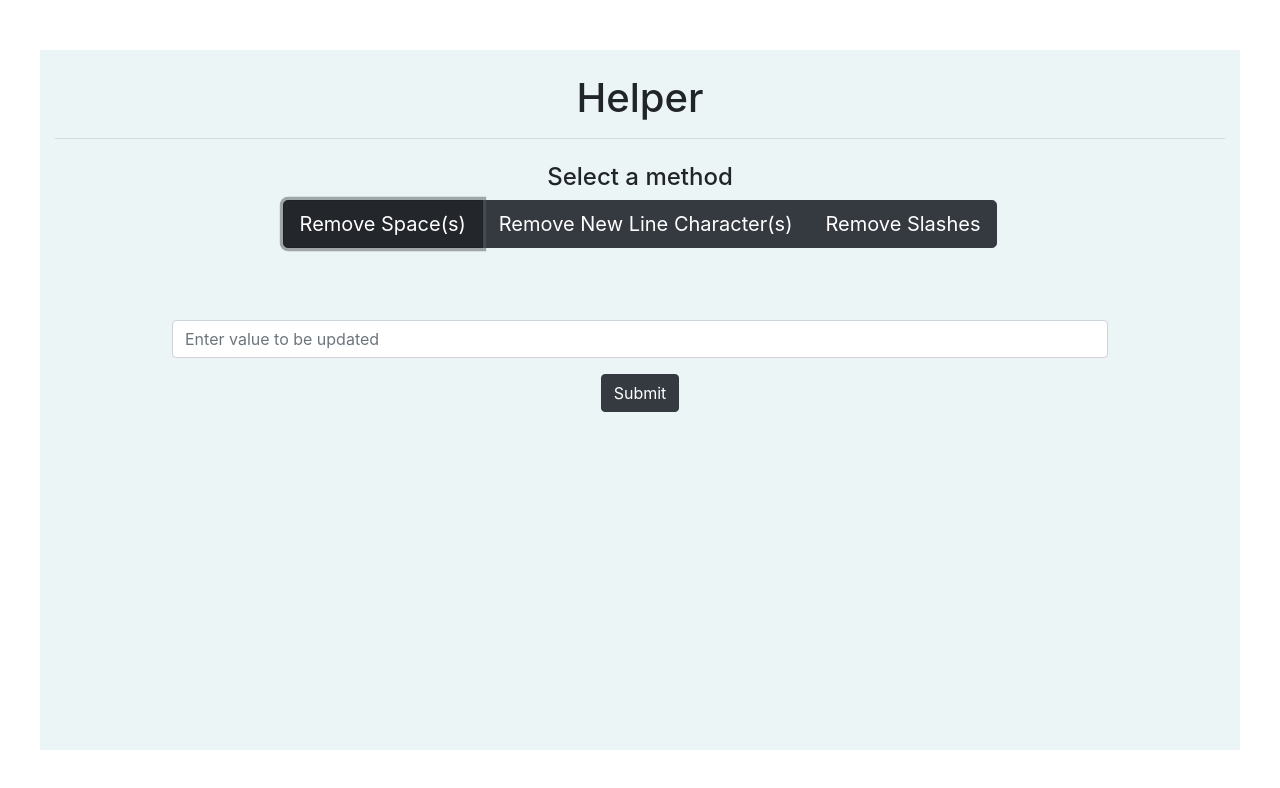
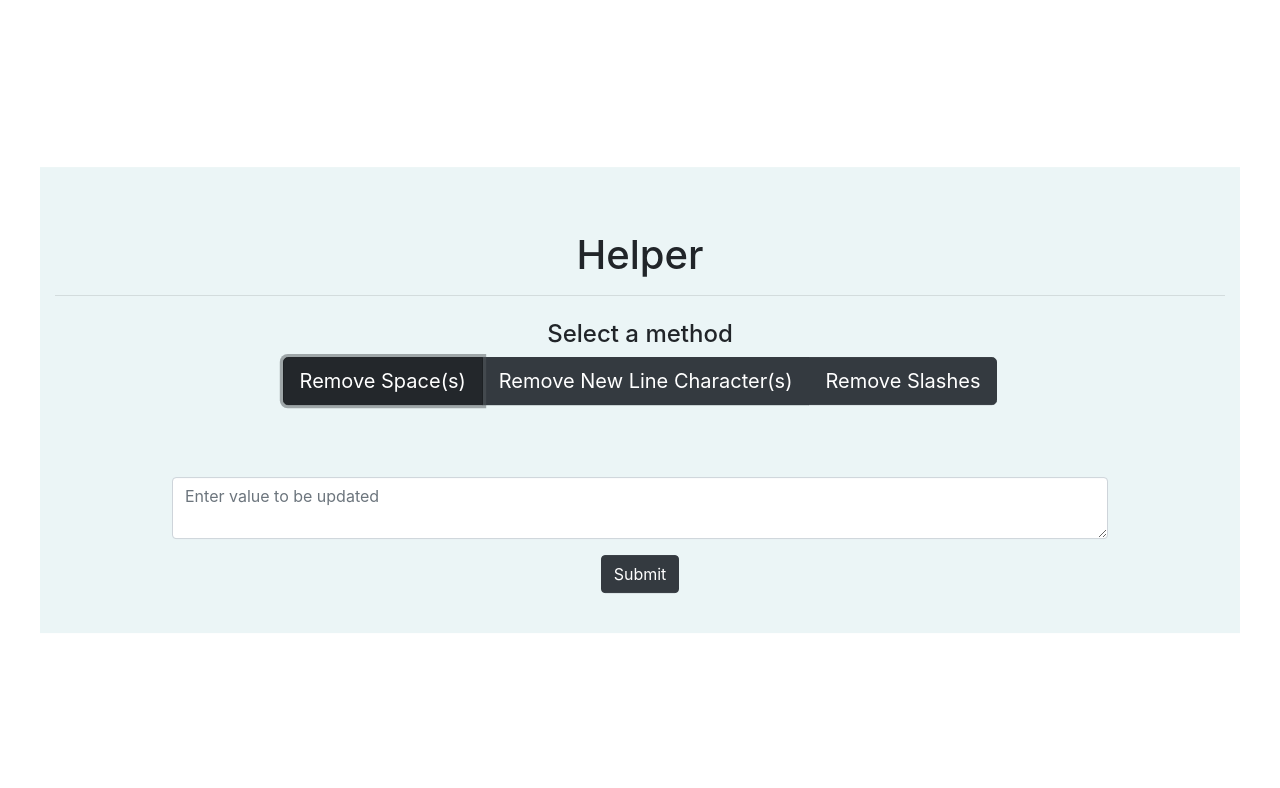
Before and after one commit to MarleeG/WorkHelper, a React (Create React App) app: page / in a window 1280 px wide. Both pictures are taken after a click on the button "Remove Space(s)". Shown: the top 788 px of the page. Built offline with nearby package versions, Linux system fonts and the light colour scheme.

Commit message:
results of remove space function are shown in the UI

```diff
--- a/public/index.html
+++ b/public/index.html
@@ -23,8 +23,12 @@
       Learn how to configure a non-root public URL by running `npm run build`.
     -->
 
+  <!-- jQuery -->
+  <script src="https://code.jquery.com/jquery-3.4.1.min.js"
+    integrity="sha256-CSXorXvZcTkaix6Yvo6HppcZGetbYMGWSFlBw8HfCJo=" crossorigin="anonymous"></script>
   <!-- Latest compiled and minified CSS -->
-  <link rel="stylesheet" href="https://stackpath.bootstrapcdn.com/bootstrap/4.4.1/css/bootstrap.min.css" integrity="sha384-Vkoo8x4CGsO3+Hhxv8T/Q5PaXtkKtu6ug5TOeNV6gBiFeWPGFN9MuhOf23Q9Ifjh" crossorigin="anonymous">
+  <link rel="stylesheet" href="https://stackpath.bootstrapcdn.com/bootstrap/4.4.1/css/bootstrap.min.css"
+    integrity="sha384-Vkoo8x4CGsO3+Hhxv8T/Q5PaXtkKtu6ug5TOeNV6gBiFeWPGFN9MuhOf23Q9Ifjh" crossorigin="anonymous">
   <title>Helper - MG</title>
 </head>
 
@@ -41,6 +45,52 @@
       To begin the development, run `npm start` or `yarn start`.
       To create a production bundle, use `npm run build` or `yarn build`.
     -->
+
+  <script>
+    $(document).ready(function () {
+      // var textarea = document.querySelector(".autoresizing");
+      // textarea = textarea.addEventListener('input', autoResize, false);
+
+      // document.addEventListener('input', function (event) {
+      //   console.log(event.target.tag);
+      //   if (event.target.tagName.toLowerCase() !== 'textarea') return;
+      //   // autoExpand(event.target);
+      //   // autoResize();
+      // }, false);
+
+      // var autoExpand = function (field) {
+      //   // Reset field height
+      //   field.style.height = 'inherit';
+
+      //   var computed = window.getComputedStyle(field);
+      //   // Calculate the height
+      //   var height = parseInt(computed.getPropertyValue('border-top-width'), 10)
+      //     + parseInt(computed.getPropertyValue('padding-top'), 10)
+      //     + field.scrollHeight
+      //     + parseInt(computed.getPropertyValue('padding-bottom'), 10)
+      //     + parseInt(computed.getPropertyValue('border-bottom-width'), 10);
+      // };
+
+
+
+      // function autoResize() {
+      //   this.style.height = 'auto';
+      //   this.style.height = this.scrollHeight + 'px';
+      // }
+
+
+      // $('.autoresizing').on('input', function () {
+      //       this.style.height = 'auto';
+
+      //       this.style.height =
+      //               (this.scrollHeight) + 'px';
+      //   });
+
+      // $('.autoresizing').autoResize();
+
+
+    });
+  </script>
 </body>
 
 </html>
--- a/src/method/components/base.css
+++ b/src/method/components/base.css
@@ -1,9 +1,11 @@
 .base{
     background-color: #EBF5F6;
-    height: 700px;
+    height: auto;
     width: 1200px;
     position: absolute;
     top: 50%;
     left: 50%;
     transform: translate(-50%, -50%);
+    padding-top: 40px;
+    padding-bottom: 40px;
 }
--- a/src/method/components/base.js
+++ b/src/method/components/base.js
@@ -4,13 +4,18 @@ import { Container, Row, Col } from "react-bootstrap";
 import "./base.css"
 import MethodButton from "../../shared/components/UIElement/MethodButton";
 import Input from "../../shared/components/UIElement/Input";
+import MyTextArea from "../../shared/components/UIElement/MyTextArea";
 
 // const log = console.log;
 
 const Base = props => {
     const [input, showInputHandler] = useState(false);
+
+    const [showTextArea, showTextAreaHandler] = useState(false);
+
     let methodSelected = useRef(null);
     let inputVal = useRef(null);
+    let newVal = useRef(null);
 
     // This option updates which method was selected and assigns it to methodSelected
     function updateMethod(method_selected) {
@@ -48,8 +53,11 @@ const Base = props => {
             newStr += current_char;
         }
 
-        console.log(`my new string: ${newStr}`)
-        return newStr;
+        console.log(`my new string: ${newStr}`);
+
+        newVal.current = newStr;
+        showTextAreaHandler(true);
+        // return newStr;
     }
 
     return (
@@ -66,6 +74,7 @@ const Base = props => {
                         </Col>
                     </Row>
 
+
                     {
                         input && (
                             <Row>
@@ -75,6 +84,18 @@ const Base = props => {
                             </Row>
                         )
                     }
+
+                    {
+                        showTextArea &&
+                        (
+                            <Row className="mt-5">
+                                <Col lg={12}>
+                                    <MyTextArea myNewVal={newVal.current} />
+                                </Col>
+                            </Row>
+                        )
+                    }
+
                 </Container>
             </div>
         </Fragment>
--- a/src/shared/components/UIElement/Input.css
+++ b/src/shared/components/UIElement/Input.css
@@ -1,3 +1,12 @@
 .input-form{
     width: 80%;
 }
+
+.my-input-textarea{
+    /* resize: both; */
+    /* overflow: hidden; */
+
+    /* display: block;
+    overflow: hidden;
+    resize: none;  */
+}
--- a/src/shared/components/UIElement/Input.js
+++ b/src/shared/components/UIElement/Input.js
@@ -1,9 +1,11 @@
 import React, { Fragment, useRef } from 'react';
 import { Form, Button } from 'react-bootstrap';
+
 
 import "./Input.css";
 
 const Input = props => {
+
     const inputValue = useRef(null);
     function handleSubmit(e) {
         e.preventDefault();
@@ -16,9 +18,14 @@ const Input = props => {
             <div className="mt-5 input-form mx-auto">
                 <Form onSubmit={handleSubmit}>
                     <Form.Group controlId="formInput">
+                    {/* aria-label="With textarea" */}
                         <Form.Control
-                            type="text"
-                            placeholder="Enter value to be updated" ref={inputValue} />
+                            // type="text"
+                            as="textarea"
+                            placeholder="Enter value to be updated"
+                            ref={inputValue}
+                            className="my-input-textarea autoresizing"
+                            />
                     </Form.Group>
                     <Button variant="dark" type="submit">
                         Submit
--- /dev/null
+++ b/src/shared/components/UIElement/MyTextArea.css
@@ -0,0 +1,9 @@
+/* .my-textarea-container{
+    height: auto;
+} */
+
+.my-textarea{
+    display: block;
+    overflow: hidden;
+    resize: none;
+ }
--- /dev/null
+++ b/src/shared/components/UIElement/MyTextArea.js
@@ -0,0 +1,28 @@
+import React, {Fragment} from 'react';
+import { InputGroup, FormControl } from 'react-bootstrap';
+const TextArea = props => {
+    // const lorem = "Lorem ipsum dolor sit amet, consectetur adipisicing elit. Doloremque neque, cupiditate incidunt culpa reiciendis tempora enim possimus, eos accusantium, voluptatibus eaque ratione sed ad eum accusamus maiores corporis consectetur qui? Lorem ipsum dolor sit amet, consectetur adipisicing elit. Doloremque neque, cupiditate incidunt culpa reiciendis tempora enim possimus, eos accusantium, voluptatibus eaque ratione sed ad eum accusamus maiores corporis consectetur qui? Lorem ipsum dolor sit amet, consectetur adipisicing elit. Doloremque neque, cupiditate incidunt culpa reiciendis tempora enim possimus, eos accusantium, voluptatibus eaque ratione sed ad eum accusamus maiores corporis consectetur qui? Lorem ipsum dolor sit amet, consectetur adipisicing elit. Doloremque neque, cupiditate incidunt culpa reiciendis tempora enim possimus, eos accusantium, voluptatibus eaque ratione sed ad eum accusamus maiores corporis consectetur qui?";
+
+    // let mytextarea = useRef(null);
+    // mytextarea.autoResize();
+    return (
+        <Fragment>
+            {props.myNewVal !== null &&
+                (
+                    <div className="mx-5 my-textarea-container">
+                        <InputGroup>
+                            <FormControl
+                                as="textarea"
+                                aria-label="With textarea"
+                                value={props.myNewVal}
+                                className="my-textarea autoresizing"
+                                readOnly />
+                        </InputGroup>
+                    </div>
+                )
+            }
+        </Fragment >
+    )
+}
+
+export default TextArea;
```
